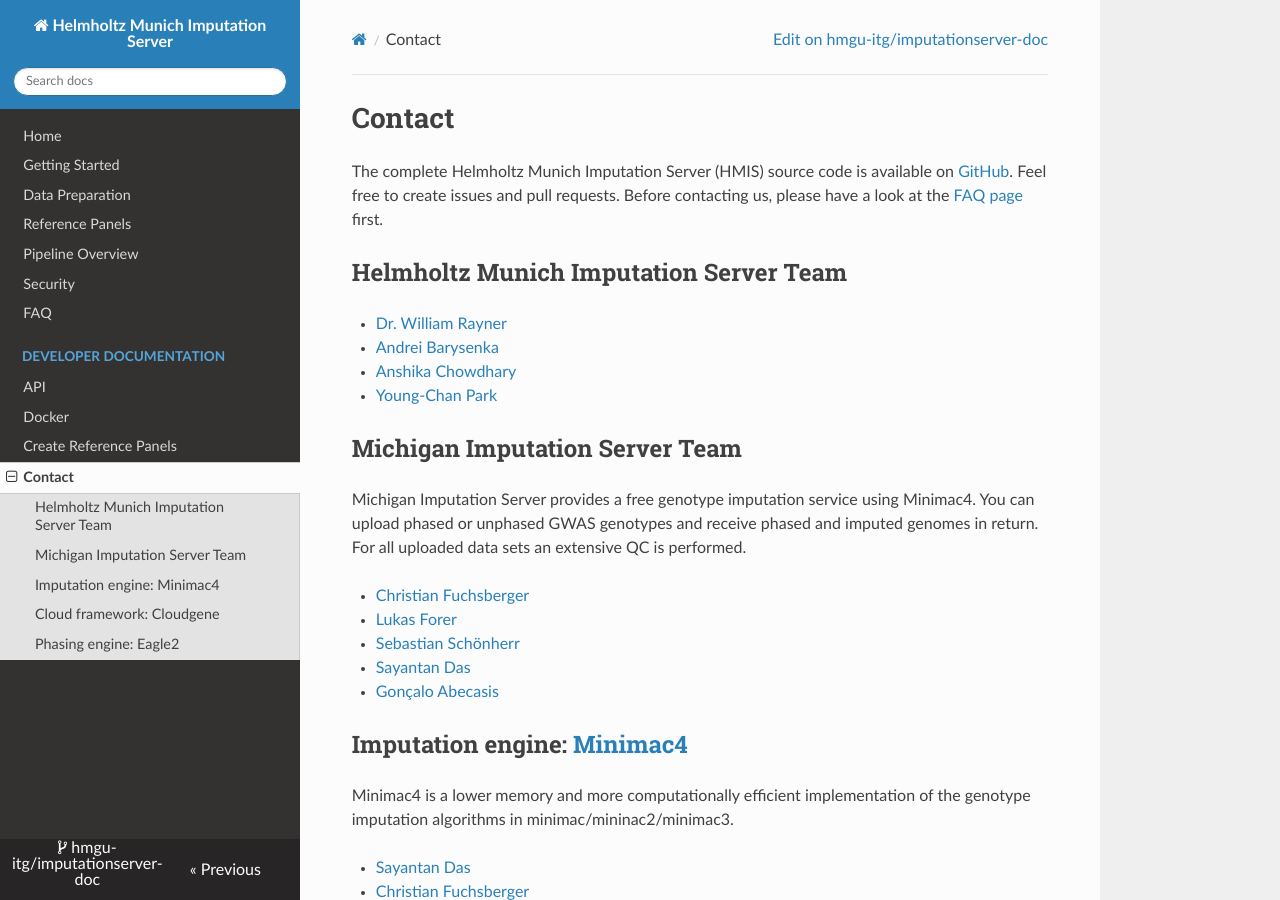
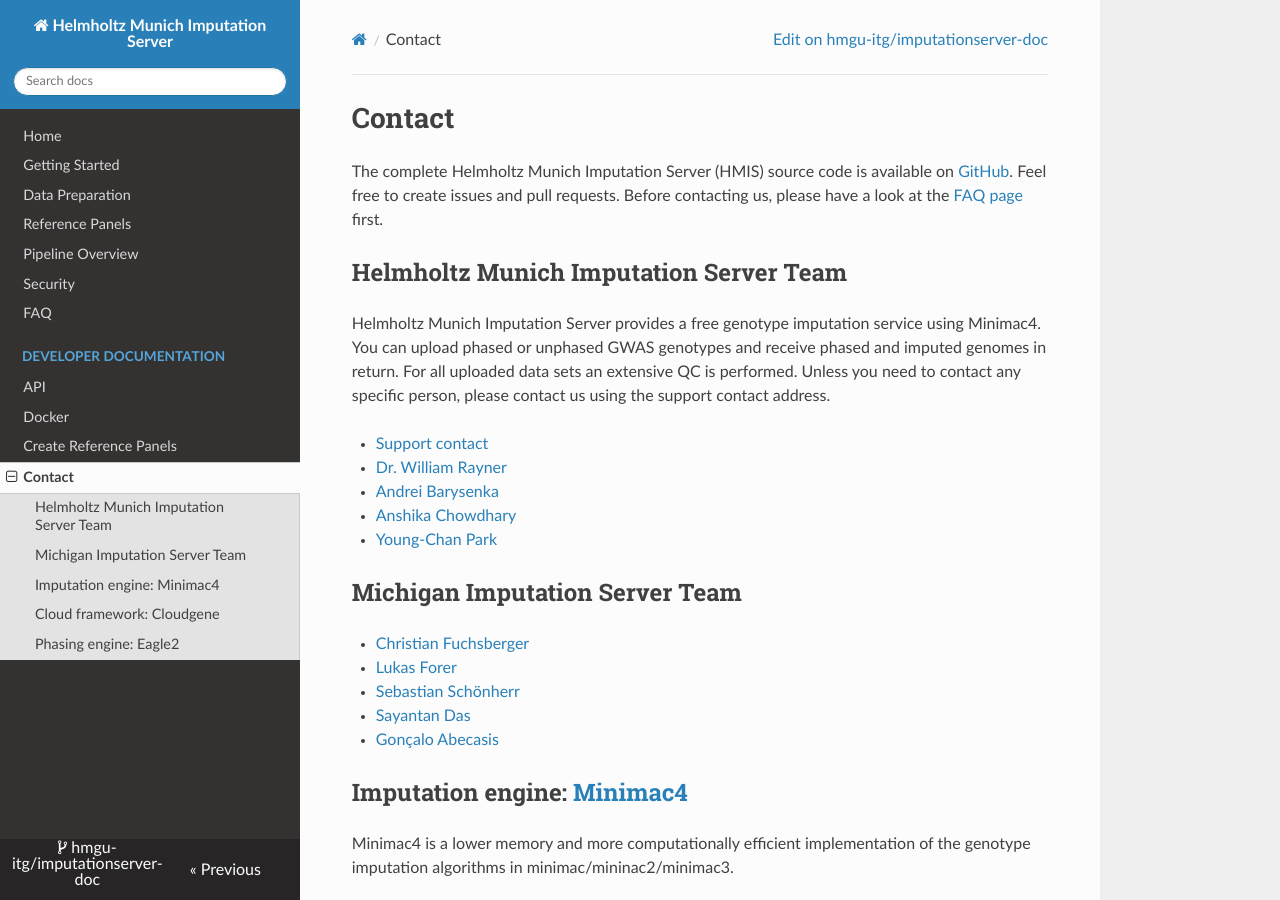
Before and after one commit to hmgu-itg/imputationserver-doc, an MkDocs documentation site: the page built from docs/contact.md, in a window 1280 px wide and 900 px high. Built offline with MkDocs 1.6.1, drawn with Linux system fonts in a browser that asks for light colours; nearby versions of some CDN libraries.

Commit message:
added support email in contact page

```diff
--- a/docs/contact.md
+++ b/docs/contact.md
@@ -4,14 +4,15 @@ The complete Helmholtz Munich Imputation Server (HMIS) source code is available
 
 ## Helmholtz Munich Imputation Server Team
 
+Helmholtz Munich Imputation Server provides a free genotype imputation service using Minimac4. You can upload phased or unphased GWAS genotypes and receive phased and imputed genomes in return. For all uploaded data sets an extensive QC is performed. Unless you need to contact any specific person, please contact us using the support contact address.
+
+* [Support contact](mailto:support@imputationserver.helmholtz-munich.de)
 * [Dr. William Rayner](mailto:william.rayner@helmholtz-munich.de)
 * [Andrei Barysenka](mailto:andrei.barysenka@helmholtz-munich.de)
 * [Anshika Chowdhary](mailto:anshika.chowdhary@helmholtz-munich.de)
 * [Young-Chan Park](mailto:young-chan.park@helmholtz-munich.de)
 
 ## Michigan Imputation Server Team
-
-Michigan Imputation Server provides a free genotype imputation service using Minimac4. You can upload phased or unphased GWAS genotypes and receive phased and imputed genomes in return. For all uploaded data sets an extensive QC is performed.
 
 * [Christian Fuchsberger](mailto:cfuchsb@umich.edu)
 * [Lukas Forer](mailto:lukas.forer@i-med.ac.at)
```
